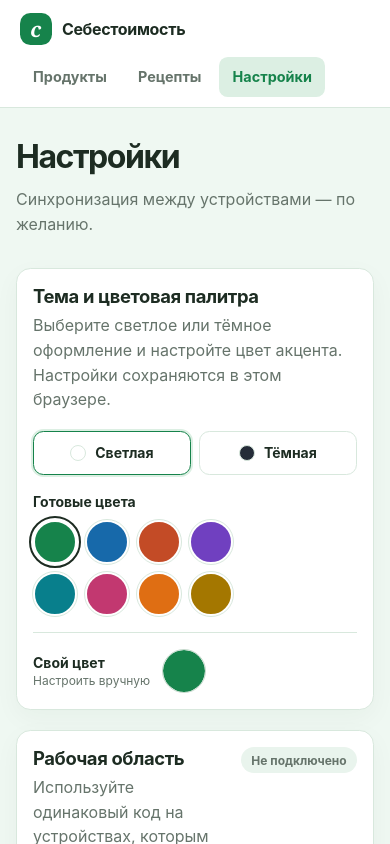
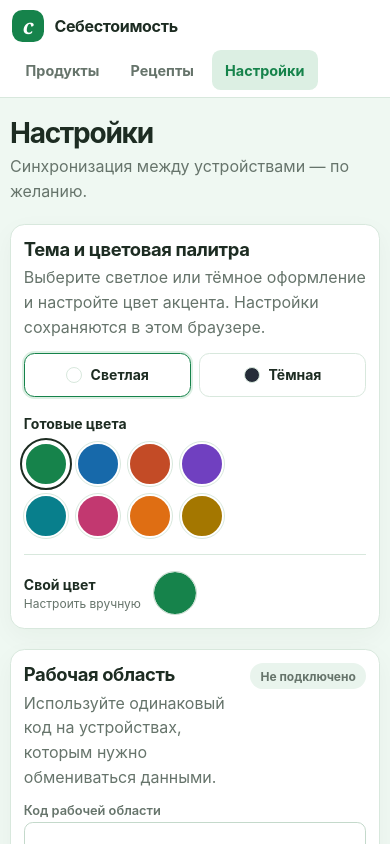
Before and after one commit to dersario/CostPrice, a React (Vite) app: page / in a window 390 px wide. Both pictures are taken after a click on the button "Настройки". Shown: the top 844 px of the page. Built offline with nearby package versions, Linux system fonts and the light colour scheme; no server answers.

Commit message:
исправлен мобильный интерфейс

```diff
--- a/src/App.module.css
+++ b/src/App.module.css
@@ -102,17 +102,22 @@
 }
 
 @media (max-width: 640px) {
+  .main {
+    width: min(100% - 1.25rem, 72rem);
+    padding: 1.25rem 0;
+  }
+
   .topbar {
     align-items: flex-start;
     flex-direction: column;
-    gap: 0.75rem;
-    padding-top: 0.8rem;
+    gap: 0.5rem;
+    padding: 0.65rem 0.75rem 0;
   }
 
   .nav {
     width: 100%;
     overflow-x: auto;
-    padding-bottom: 0.65rem;
+    padding-bottom: 0.4rem;
   }
 
   .navLink,
--- a/src/components/Primitives.module.css
+++ b/src/components/Primitives.module.css
@@ -72,6 +72,16 @@
   .pageHeading {
     align-items: flex-start;
     flex-direction: column;
+    gap: 0.75rem;
+    margin-bottom: 1.25rem;
+  }
+
+  .pageHeading h1 {
+    font-size: 1.75rem;
+  }
+
+  .pageHeading p {
+    margin-top: 0.4rem;
   }
 
   .headingAction {
--- a/src/pages/Pages.module.css
+++ b/src/pages/Pages.module.css
@@ -660,8 +660,83 @@
 }
 
 @media (max-width: 600px) {
+  .formCard,
+  .sectionCard,
+  .settingsCard,
+  .summaryCard {
+    padding: 0.8rem;
+  }
+
+  .formTitle,
+  .sectionTitle {
+    gap: 0.6rem;
+    margin-bottom: 0.8rem;
+  }
+
+  .formGrid {
+    grid-template-columns: repeat(2, minmax(0, 1fr));
+    gap: 0.6rem;
+  }
+
+  .formGrid > .field:first-child {
+    grid-column: 1 / -1;
+  }
+
+  .field {
+    gap: 0.3rem;
+    font-size: 0.8rem;
+  }
+
+  .field input,
+  .field select,
+  .field textarea {
+    min-height: 2.5rem;
+    padding: 0.5rem 0.55rem;
+  }
+
+  .inlineForm {
+    grid-template-columns: repeat(2, minmax(0, 1fr));
+    gap: 0.6rem;
+    padding-bottom: 0.85rem;
+  }
+
+  .inlineForm > .field:first-child,
+  .inlineForm .formActions {
+    grid-column: 1 / -1;
+  }
+
+  .inlineForm .formActions {
+    margin-top: 0;
+  }
+
+  .recipeDraftRow {
+    grid-template-columns: repeat(2, minmax(0, 1fr));
+    gap: 0.55rem;
+    margin-top: 0.65rem;
+  }
+
+  .recipeDraftRow > .field:first-child {
+    grid-column: 1 / -1;
+  }
+
+  .recipeDraftRow > button {
+    justify-self: start;
+    align-self: center;
+  }
+
+  .formActions {
+    gap: 0.45rem;
+    margin-top: 0.8rem;
+  }
+
+  .buttonPrimary,
+  .buttonSecondary {
+    min-height: 2.5rem;
+    padding: 0.5rem 0.75rem;
+  }
+
   .themeCard {
-    padding: 1rem;
+    padding: 0.8rem;
   }
 
   .themeChoices {
@@ -697,14 +772,6 @@
     grid-template-columns: 1fr;
   }
 
-  .inlineForm {
-    grid-template-columns: 1fr;
-  }
-
-  .recipeDraftRow {
-    grid-template-columns: 1fr;
-  }
-
   .recipeDraftSection .sectionTitle {
     align-items: flex-start;
     flex-direction: column;
@@ -712,11 +779,23 @@
 
   .table th,
   .table td {
-    padding: 0.8rem 0.7rem;
+    padding: 0.55rem 0.45rem;
+    font-size: 0.88rem;
+  }
+
+  .table thead th {
+    font-size: 0.68rem;
+  }
+
+  .rowSubtitle {
+    margin-top: 0.15rem;
+    font-size: 0.7rem;
   }
 
   .costListRow {
     grid-template-columns: 1fr auto;
+    gap: 0.5rem;
+    padding: 0.6rem 0;
   }
 
   .costListRow .rowActions {
```
